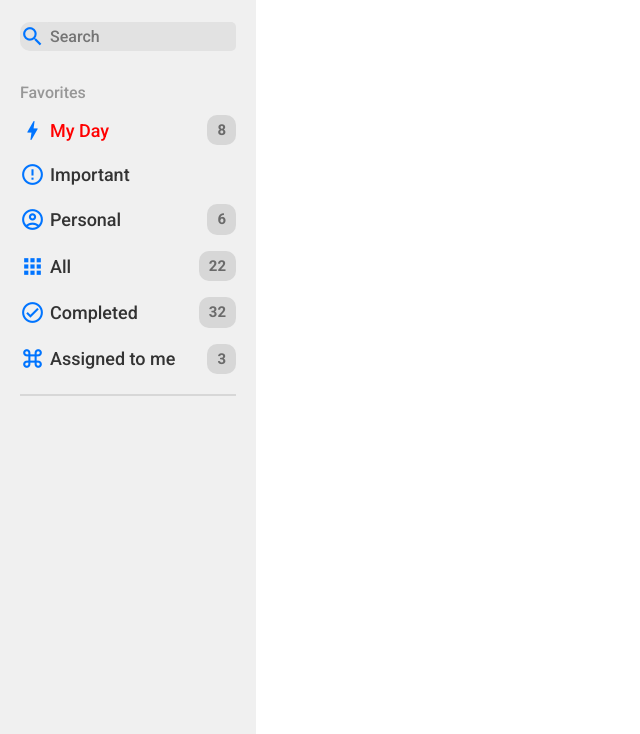
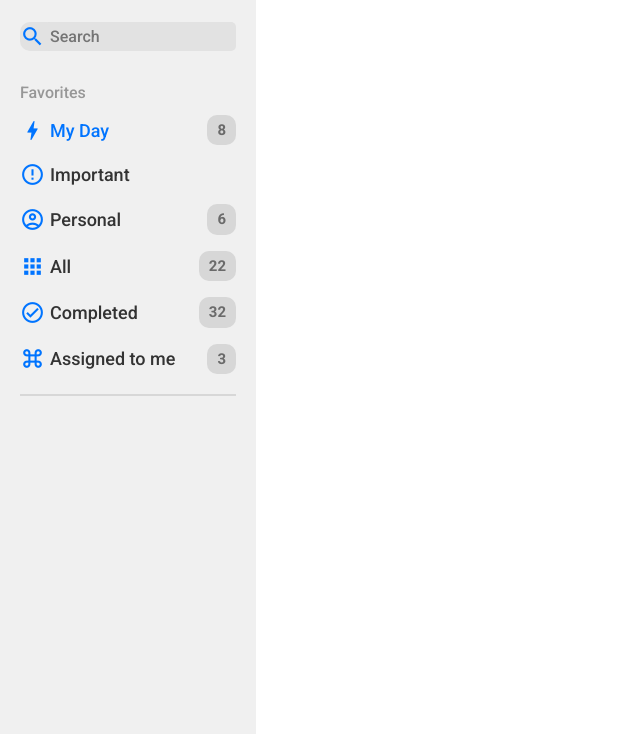
Before and after one commit to jpablico/TodoList, a website built with webpack: page dist/index.html in a window 1280 px wide. In both pictures the pointer is over the link 64 px from the left and 196 px from the top of the page. Shown: the part 66-800 px from the top of the page, without its empty margins (0-640 px from the left). Built offline with nearby package versions, Linux system fonts and the light colour scheme.

Commit message:
HTML and SCSS

```diff
--- a/src/style.scss
+++ b/src/style.scss
@@ -200,7 +200,7 @@ body {
           transition: color 0.3s ease;
 
           &:hover {
-            color: #f00;
+            color: $accent-color;
           }
         }
 
```
Also changed, not shown: dist/main.css.
